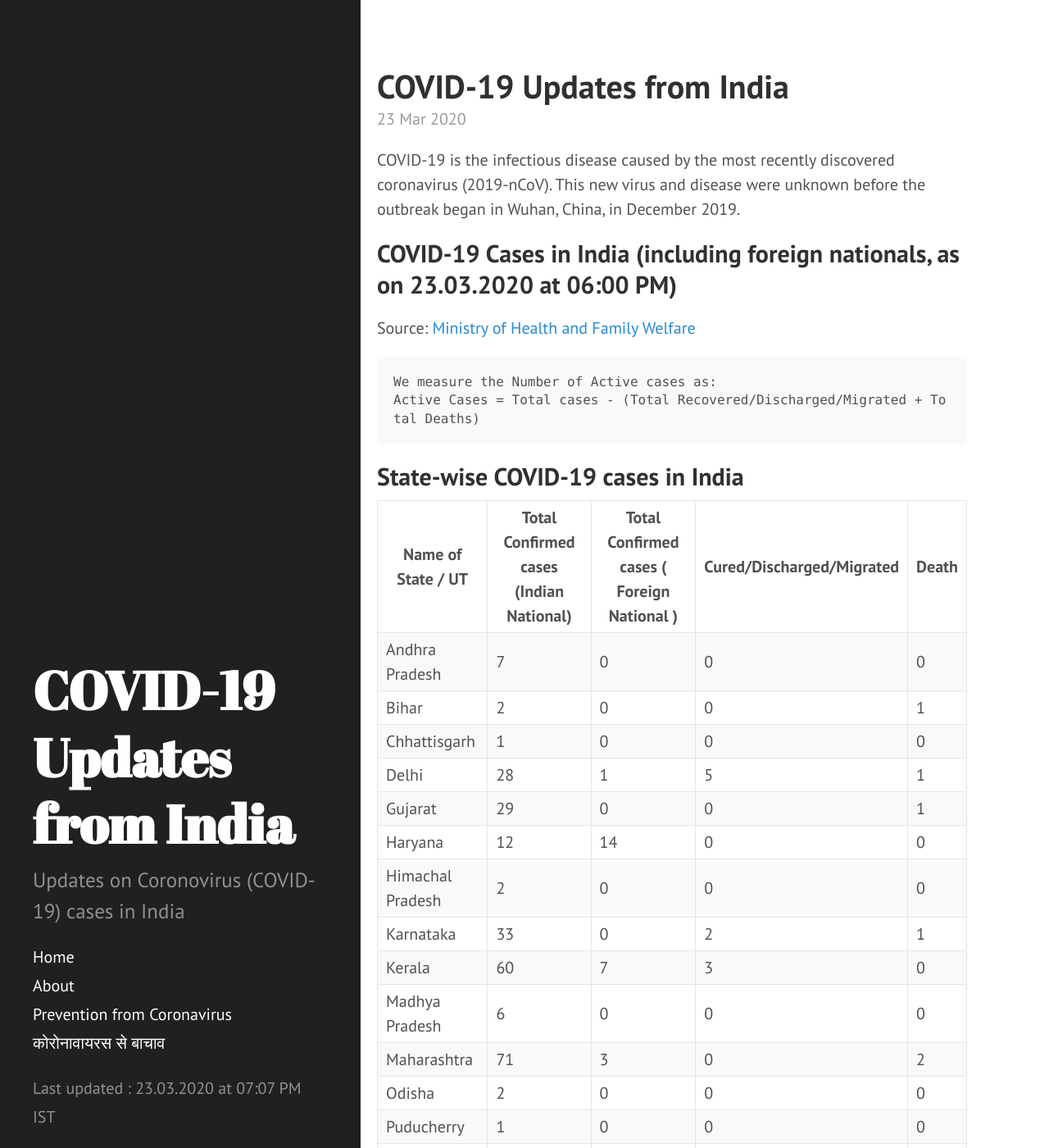
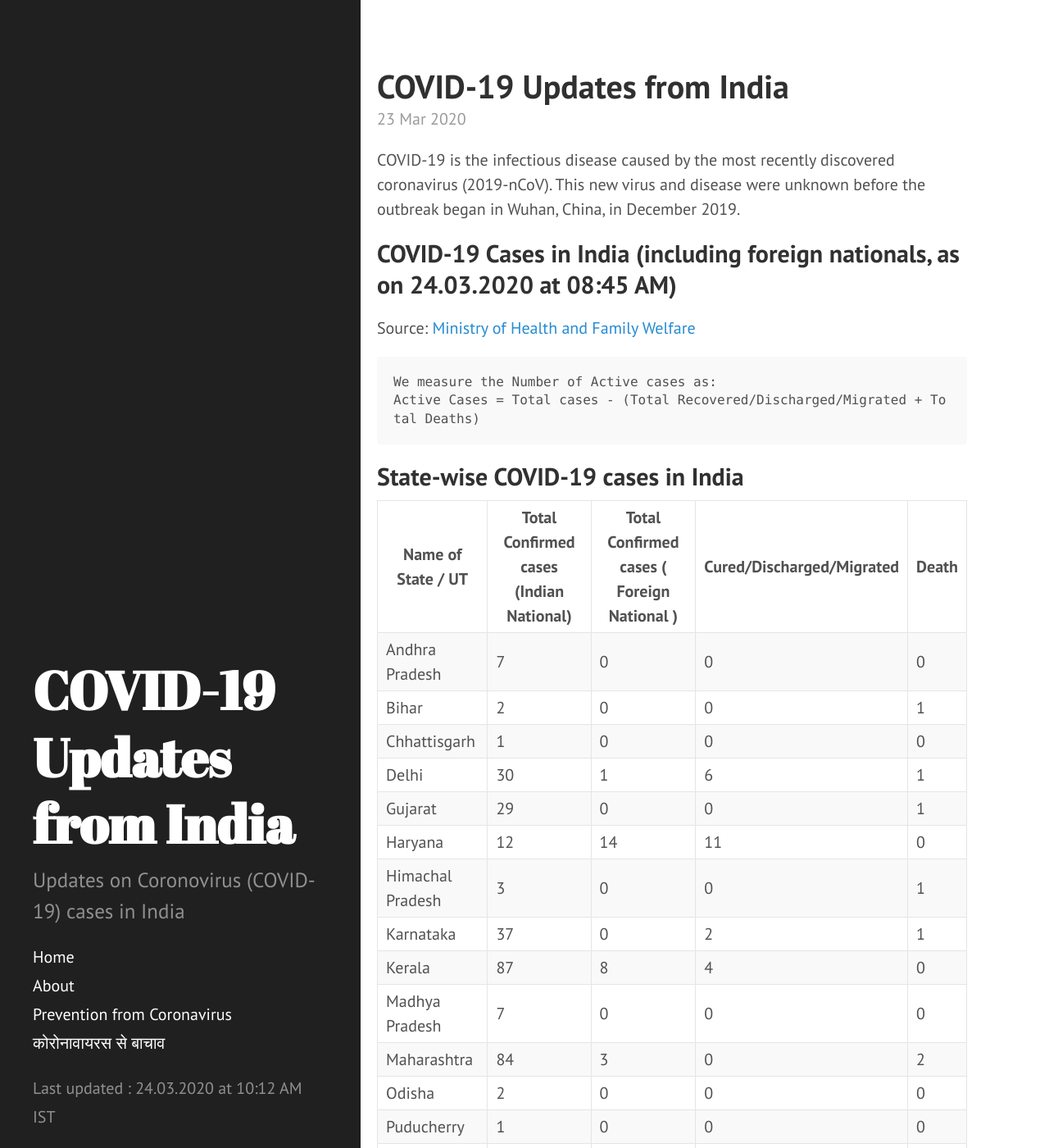
Before and after one commit to bhooraj/covid19updates-india, a Jekyll site: the page built from _posts/2020-03-23-home.md, in a window 1280 px wide and 1400 px high. Shown: the whole window at 82% size. Built offline with Jekyll 4.4.1, drawn with Linux system fonts in a browser that asks for light colours.

Commit message:
Updated table.md and news section

```diff
--- a/_data/last_updated.yml
+++ b/_data/last_updated.yml
@@ -1 +1 @@
-- updated_on : "23.03.2020 at 07:07 PM IST"
+- updated_on : "24.03.2020 at 10:12 AM IST"
--- a/_includes/table.md
+++ b/_includes/table.md
@@ -3,23 +3,23 @@ Name of State / UT | Total Confirmed cases (Indian National) | Total Confirmed c
 Andhra Pradesh | 7 | 0 | 0 | 0
 Bihar | 2 | 0 | 0 | 1
 Chhattisgarh | 1 | 0 | 0 | 0
-Delhi | 28 | 1 | 5 | 1
+Delhi | 30 | 1 | 6 | 1
 Gujarat | 29 | 0 | 0 | 1
-Haryana | 12 | 14 | 0 | 0
-Himachal Pradesh | 2 | 0 | 0 | 0
-Karnataka | 33 | 0 | 2 | 1
-Kerala | 60 | 7 | 3 | 0
-Madhya Pradesh | 6 | 0 | 0 | 0
-Maharashtra | 71 | 3 | 0 | 2
+Haryana | 12 | 14 | 11 | 0
+Himachal Pradesh | 3 | 0 | 0 | 1
+Karnataka | 37 | 0 | 2 | 1
+Kerala | 87 | 8 | 4 | 0
+Madhya Pradesh | 7 | 0 | 0 | 0
+Maharashtra | 84 | 3 | 0 | 2
 Odisha | 2 | 0 | 0 | 0
 Puducherry | 1 | 0 | 0 | 0
 Punjab | 21 | 0 | 0 | 1
-Rajasthan | 26 | 2 | 3 | 0
-Tamil Nadu | 7 | 2 | 1 | 0
+Rajasthan | 31 | 2 | 3 | 0
+Tamil Nadu | 10 | 2 | 1 | 0
 Telengana | 22 | 10 | 1 | 0
 Chandigarh | 6 | 0 | 0 | 0
 Jammu and Kashmir | 4 | 0 | 0 | 0
 Ladakh | 13 | 0 | 0 | 0
-Uttar Pradesh | 30 | 1 | 9 | 0
+Uttar Pradesh | 32 | 1 | 9 | 0
 Uttarakhand | 3 | 0 | 0 | 0
-West Bengal | 7 | 0 | 0 | 0
+West Bengal | 7 | 0 | 0 | 1
--- a/_posts/2020-03-23-home.md
+++ b/_posts/2020-03-23-home.md
@@ -6,7 +6,7 @@ last_update: true
 
 COVID-19 is the infectious disease caused by the most recently discovered coronavirus (2019-nCoV). This new virus and disease were unknown before the outbreak began in Wuhan, China, in December 2019.
 
-## COVID-19 Cases in India (including foreign nationals, as on 23.03.2020 at 06:00 PM)
+## COVID-19 Cases in India (including foreign nationals, as on 24.03.2020 at 08:45 AM)
 <p id = "totalcases" style="font-size: 1.2rem; font-weight: bold;"></p>
 <p id = "totalrecovered" style="font-size: 1.2rem; font-weight: bold;"></p>
 <p id = "totaldeaths" style="font-size: 1.2rem; font-weight: bold;"></p>
```
Also changed, not shown: _posts/2020-03-17-Updates.md (+8 -0 lines), _posts/2020-03-23-Latest-updates.md (+4 -8 lines).
